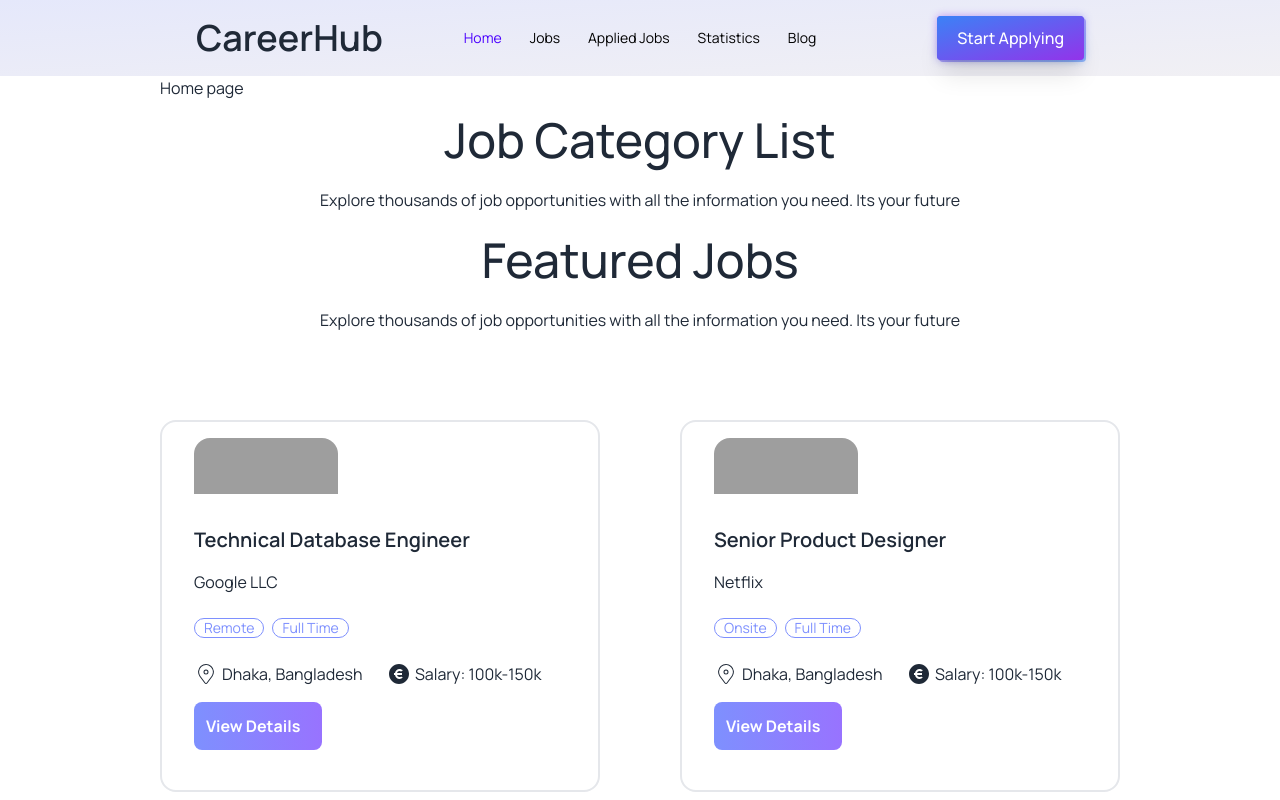
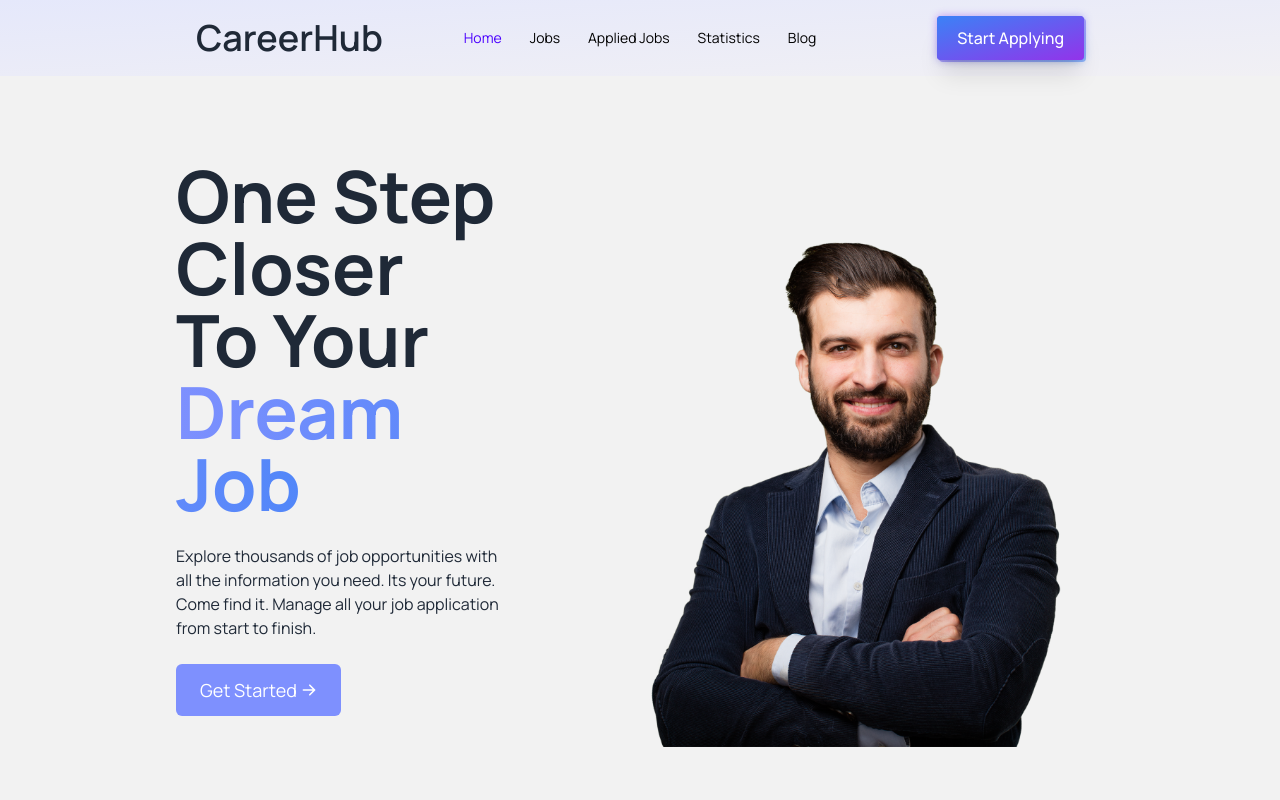
Before and after one commit to RakibHossen678/Career-Hub, a React (Vite) app: page / in a window 1280 px wide. Shown: the top 800 px of the page. Built offline with nearby package versions, Linux system fonts and the light colour scheme; grey boxes are pictures that could not be loaded.

Commit message:
added banner section

```diff
--- a/src/Components/Banner/Banner.jsx
+++ b/src/Components/Banner/Banner.jsx
@@ -1,9 +1,53 @@
+import user from "../../assets/images/user.png";
 const Banner = () => {
-    return (
-        <div>
-            <h2>Home page</h2>
+  return (
+    <div className="hero min-h-[calc(100vh-76px)] bg-base-200 ">
+      <div className="hero-content flex-col gap-7 lg:flex-row-reverse w-9/12 mx-auto items-center">
+        <div className="h-96">
+          <img
+            src={user}
+            className="max-w-xl  translate-x-6 -translate-y-6  rounded-lg "
+          />
         </div>
-    );
+        <div className="max-w-lg">
+          <div>
+            <h1 className="text-7xl leading-  font-bold">
+              One Step Closer To Your{" "}
+              <span className="bg-gradient-to-r from-[#7E90FE] via-blue-500 to-green-400 text-transparent bg-clip-text animate-gradient bg-300%">
+                Dream Job
+              </span>
+            </h1>
+          </div>
+          <p className="py-6">
+            Explore thousands of job opportunities with all the information you
+            need. Its your future. Come find it. Manage all your job application
+            from start to finish.
+          </p>
+          <a
+            href="#_"
+            className="inline-flex items-center justify-center w-full px-6 py-3 mb-2 text-lg text-white bg-[#7E90FE] rounded-md hover:bg-[#9873FF] sm:w-auto sm:mb-0"
+            data-primary="green-400"
+            data-rounded="rounded-2xl"
+            data-primary-reset="{}"
+          >
+            Get Started
+            <svg
+              className="w-4 h-4 ml-1"
+              xmlns="http://www.w3.org/2000/svg"
+              viewBox="0 0 20 20"
+              fill="currentColor"
+            >
+              <path
+                fillRule="evenodd"
+                d="M10.293 3.293a1 1 0 011.414 0l6 6a1 1 0 010 1.414l-6 6a1 1 0 01-1.414-1.414L14.586 11H3a1 1 0 110-2h11.586l-4.293-4.293a1 1 0 010-1.414z"
+                clipRule="evenodd"
+              ></path>
+            </svg>
+          </a>
+        </div>
+      </div>
+    </div>
+  );
 };
 
 export default Banner;
--- a/src/Components/Home/Home.jsx
+++ b/src/Components/Home/Home.jsx
@@ -4,10 +4,14 @@ import FeaturedJobs from "../FeaturedJobs/FeaturedJobs";
 
 const Home = () => {
   return (
+    <div >
+      <div>
+        <Banner></Banner>
+      </div>
       <div className="w-9/12 mx-auto">
-            <Banner></Banner>
         <CategoryList></CategoryList>
         <FeaturedJobs></FeaturedJobs>
+      </div>
     </div>
   );
 };
--- a/src/main.jsx
+++ b/src/main.jsx
@@ -23,12 +23,12 @@ const router = createBrowserRouter([
       {
         path:'/applied',
         element:<AppliedJobs></AppliedJobs>,
-        loader:()=>fetch("jobs.json")
+        loader:()=>fetch("/jobs.json")
       },
       {
         path:'/job/:id',
         element:<JobDetails></JobDetails>,
-        loader:()=>fetch("jobs.json")
+        loader:()=>fetch("/jobs.json")
       }
     ]
   },
--- a/tailwind.config.js
+++ b/tailwind.config.js
@@ -6,7 +6,21 @@ export default {
   ],
 
   theme: {
-    extend: {},
+    extend: {
+      keyframes: {
+        animatedgradient: {
+          '0%': { backgroundPosition: '0% 50%' },
+          '50%': { backgroundPosition: '100% 50%' },
+          '100%': { backgroundPosition: '0% 50%' },
+        },
+      },
+      backgroundSize: {
+        '300%': '300%',
+      },
+      animation: {
+        gradient: 'animatedgradient 6s ease infinite alternate',
+      },
+    },
   },
   plugins: [require("daisyui")],
 }
```
Lines whose indentation alone changed are shown as unchanged.
